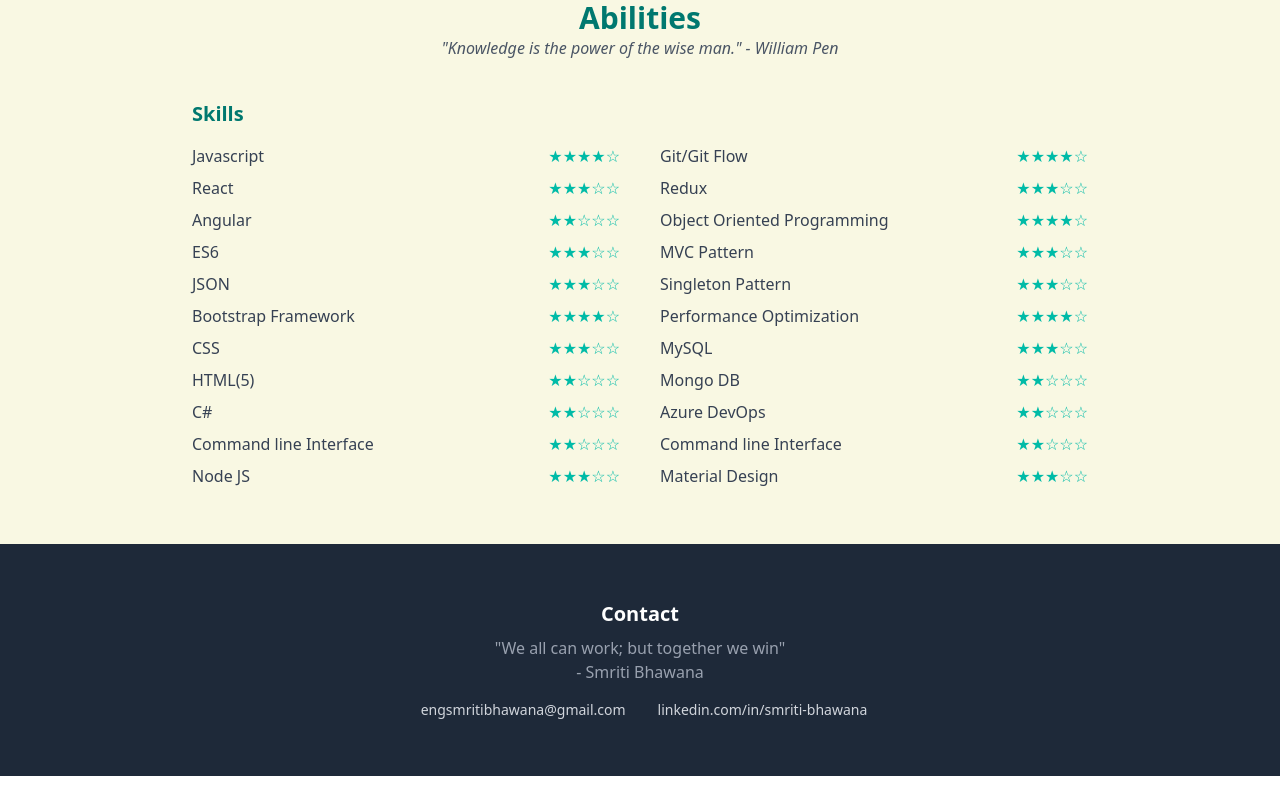
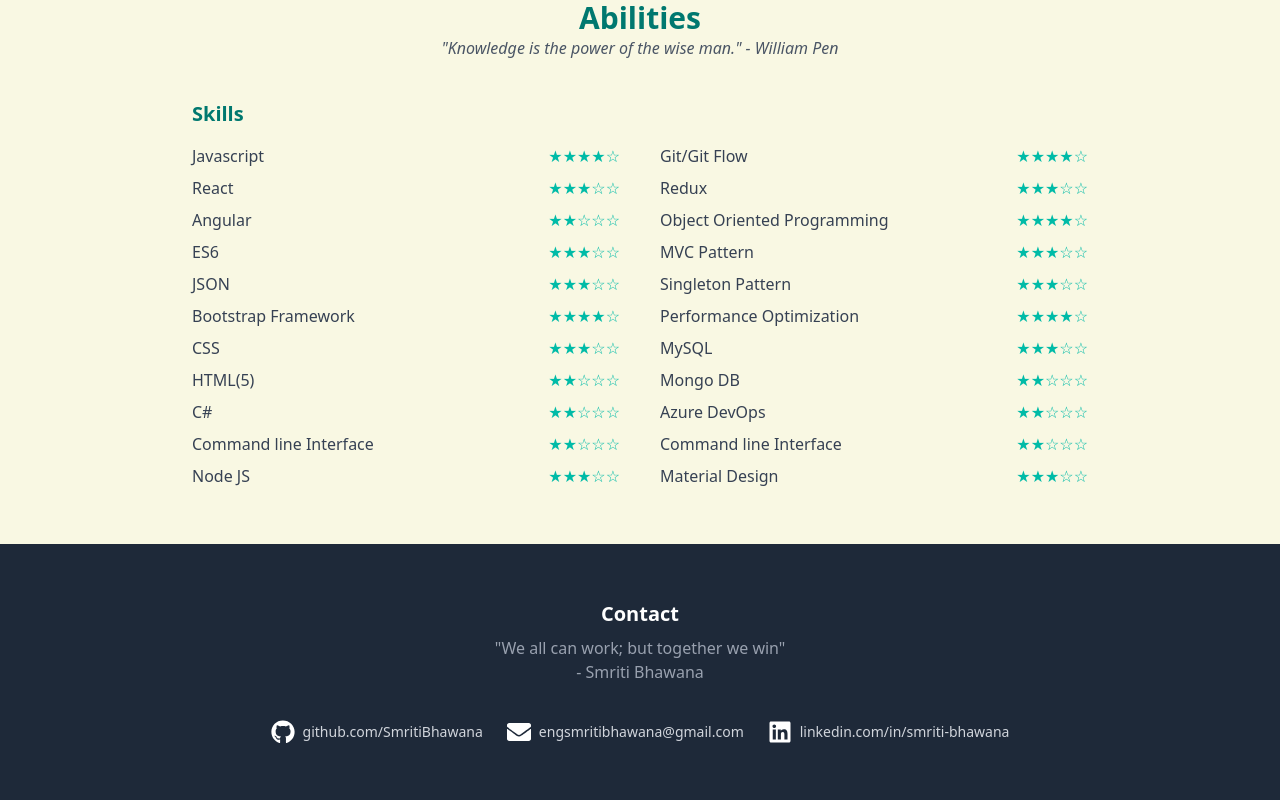
Before and after one commit to SmritiBhawana/my-portfolio, a React (Vite) app: page / in a window 1280 px wide. Shown: the part 2376-3176 px from the top of the page. Before the commit the page ends 3152 px from the top, so only its background shows below. Built offline with nearby package versions, Linux system fonts and the light colour scheme.

Commit message:
Updated filename with changes

```diff
--- a/src/components/Footer.tsx
+++ b/src/components/Footer.tsx
@@ -1,3 +1,4 @@
+import { FaGithub, FaLinkedin, FaEnvelope } from "react-icons/fa";
 const Footer = () => {
   return (
     <footer className="bg-gray-800 text-white py-14 text-center">
@@ -5,13 +6,16 @@
       <p className="text-gray-400 mt-2">"We all can work; but together we win"</p>
       <p className="text-gray-400 mb-4">- Smriti Bhawana</p>
 
-      <div className="flex flex-col md:flex-row items-center justify-center gap-6 text-gray-300 text-sm">
+      <div className="flex flex-col md:flex-row items-center justify-center gap-6 text-gray-300 text-sm pt-5">
 
+      <a href="https://github.com/SmritiBhawana" className="flex items-center gap-2 hover:text-gray-100">
+      <FaGithub className="text-white text-2xl hover:text-gray-400" /> github.com/SmritiBhawana
+        </a>
         <a href="mailto:engsmritibhawana@gmail.com" className="flex items-center gap-2 hover:text-gray-100">
-          <i className="fas fa-envelope"></i> engsmritibhawana@gmail.com
+        <FaEnvelope className="text-white text-2xl hover:text-gray-400" /> engsmritibhawana@gmail.com
         </a>
         <a href="https://www.linkedin.com/in/smriti-bhawana" target="_blank" rel="noopener noreferrer" className="flex items-center gap-2 hover:text-gray-100">
-          <i className="fab fa-linkedin"></i> linkedin.com/in/smriti-bhawana
+        <FaLinkedin className="text-white text-2xl hover:text-gray-400" /> linkedin.com/in/smriti-bhawana
         </a>
       </div>
     </footer>
```
